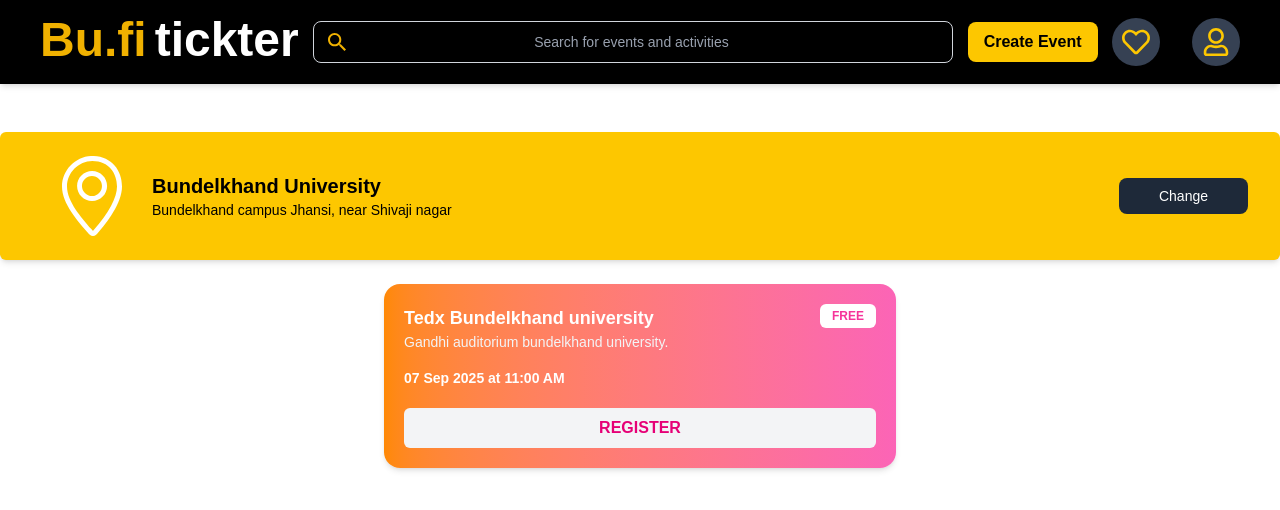
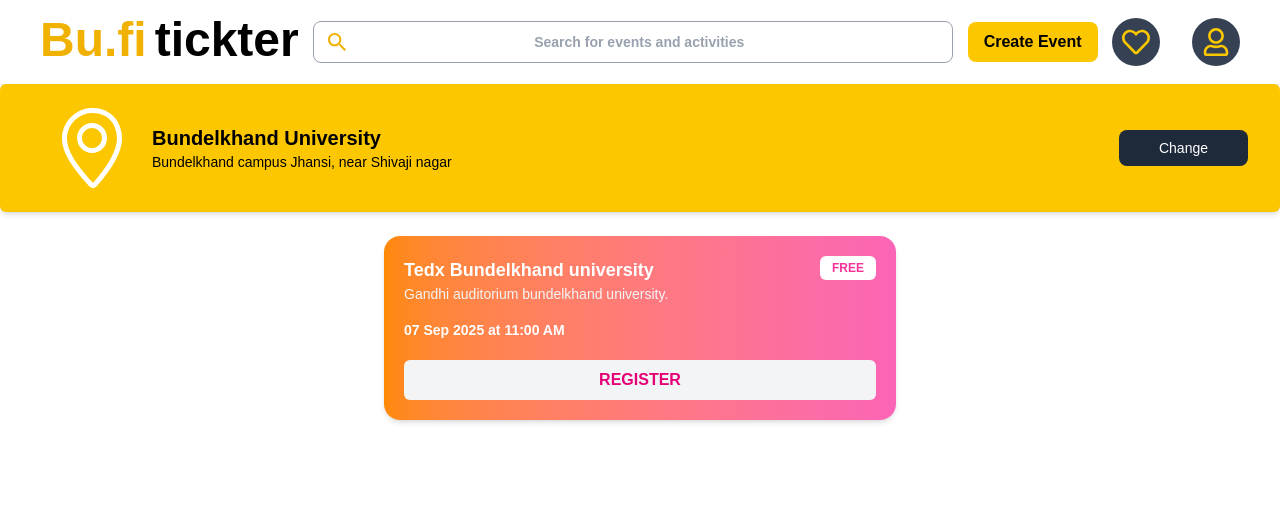
Before and after one commit to kashish17p/Tickter-09, a Next.js app: page / in a window 1280 px wide. Shown: the top 510 px of the page. Built offline with nearby package versions, Linux system fonts and the light colour scheme.

Commit message:
destination bar

```diff
--- a/src/app/Components/Navbar.jsx
+++ b/src/app/Components/Navbar.jsx
@@ -28,11 +28,11 @@ export default function Navbar() {
   };
 
   return (
-    <nav className="flex justify-between items-center px-10 py-4 bg-black text-white shadow-md">
+    <nav className="flex justify-between items-center px-10 py-4 text-white shadow-md">
       {/* Logo */}
       <div className="flex items-center space-x-2 mb-1">
         <span className="text-5xl font-bold text-yellow-500">Bu.fi</span>
-        <span className="text-5xl font-bold text-outline-yellow"> tickter</span>
+        <span className="text-5xl font-bold text-black"> tickter</span>
 
       </div>
 
@@ -42,7 +42,7 @@ export default function Navbar() {
         <input
           type="text"
           placeholder="Search for events and activities"
-          className="w-full pl-55 pr-4 py-2 rounded-lg border border-gray-300 text-black text-base placeholder:text-sm placeholder:text-gray-400"
+          className="w-full pl-55 pr-4 py-2 rounded-lg border border-gray-400 text-black text-base placeholder:text-sm font-bold placeholder:text-gray-400"
         />
       </div>
 
@@ -66,8 +66,6 @@ export default function Navbar() {
           />
         </div>
       </div>
-
-
 
 {isOpen && (
   <Modal onClose={() => setIsOpen(false)}>
--- a/src/app/page.tsx
+++ b/src/app/page.tsx
@@ -6,7 +6,7 @@ export default function Home() {
   return (
     <main>
       <Navbar />
-      <div className="p-6 text-center">
+      <div className="text-center">
 
       </div>
       <DestinationBar />
```
